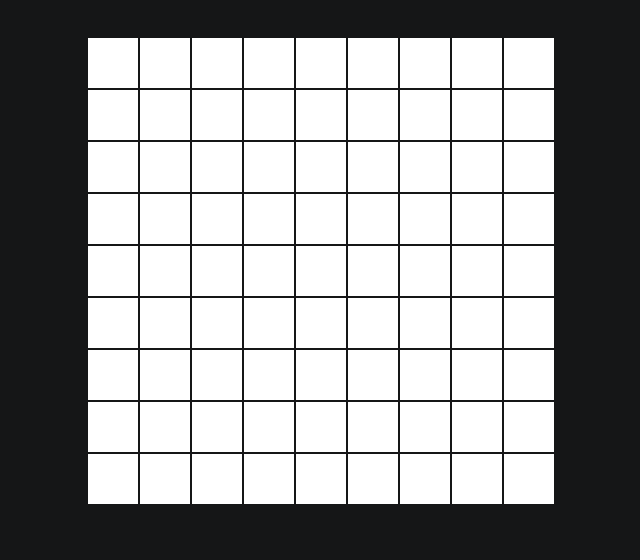
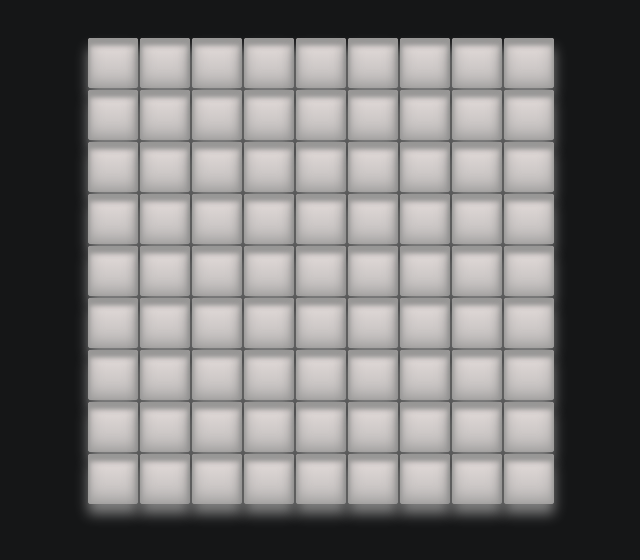
Before and after one commit to keddisa/minesweeper, a React (Create React App) app: page / in a window 1280 px wide. Shown: the top 560 px of the page, without its empty margins (327-967 px from the left). Built offline with nearby package versions, Linux system fonts and the light colour scheme.

Commit message:
style field buttons

```diff
--- a/src/components/Cell.js
+++ b/src/components/Cell.js
@@ -63,7 +63,7 @@ const Cell = ({ cellProps,
         }
     }
 
-    return(<div className="cell"    onClick={handleCellClick}
+    return(<div className={`cell ${cellProps.clicked ? '' : 'cell-unclicked'}`}    onClick={handleCellClick}
                                     onContextMenu={handleRightClick}
                                     onMouseDown={() => setStartLongPress(true)}
                                     onMouseUp={() => setStartLongPress(false)}
--- a/src/index.css
+++ b/src/index.css
@@ -17,7 +17,7 @@ html {
 body {
   font-family: "newpatagonia-normal", "newpatagonia-regular", sans-serif;
   background-color: #151617;
-  color: #e1b382;
+  color: #bdbab9;
   font-weight: 400;
   line-height: 1.7;
   padding: 3rem;
@@ -38,4 +38,9 @@ body {
 .cell {
   width: 5rem;
   height: 5rem;
-  background-color: white; }
+  border-radius: .3rem; }
+
+.cell-unclicked {
+  background: linear-gradient(-180deg, #e7dfdd 0%, #bdbab9 100%);
+  cursor: pointer;
+  box-shadow: 0 1rem 1.25rem 0 gray, 0 -0.25rem 1.5rem #989796 inset, 0 0.75rem 0.5rem #989796 inset, 0 0.25rem 0.5rem 0 #989796 inset; }
--- a/src/sass/_variables.scss
+++ b/src/sass/_variables.scss
@@ -1,8 +1,9 @@
 //Theme
 $color-background-primary: #2d545e;
 $color-background-secondary: #12343b;
-$color-primary: #e1b382;
-$color-secondary: #c89666;
+$color-primary-dark: #989796;
+$color-primary: #bdbab9;
+$color-secondary: #e7dfdd;
 $color-title-text: #c89666;
 $color-main-text: #c89666;
 $color-gray: #dddfd4;
--- a/src/sass/components/_cell.scss
+++ b/src/sass/components/_cell.scss
@@ -1,5 +1,14 @@
 .cell {
     width: 5rem;
     height: 5rem;
-    background-color: white;
+    border-radius: .3rem;
 }
+
+.cell-unclicked {
+    background: linear-gradient(-180deg, $color-secondary 0%, $color-primary 100%);
+    cursor: pointer;
+    box-shadow: 0 1rem 1.25rem 0 gray,
+							0 -0.25rem 1.5rem $color-primary-dark inset,
+							0 0.75rem 0.5rem $color-primary-dark inset,
+							0 0.25rem 0.5rem 0 $color-primary-dark inset;
+}
--- a/src/utils/LevelsEnum.js
+++ b/src/utils/LevelsEnum.js
@@ -3,5 +3,15 @@ export default Object.freeze({
         width: 9,
         height: 9,
         numberOfMines: 10
+    },
+    intermediate: {
+        width: 13,
+        height: 16,
+        numberOfMines: 40
+    },
+    expert: {
+        width: 16,
+        height: 30,
+        numberOfMines: 99
     }
 })
--- a/src/utils/Svgs.js
+++ b/src/utils/Svgs.js
@@ -4,7 +4,7 @@ export default Object.freeze({
     mine: <svg viewBox="-150 -150 809.696 809.696" style={{enableBackground: "new 0 0 509.696 509.696"}}>
         <g>
             <g>
-                <path d="M496.597,242.347l-28.843-7.595c-3.477-0.927-7.108-1.131-10.667-0.597c-3.667-28.623-13.571-56.092-29.013-80.469
+                <path fill="#FC495C" d="M496.597,242.347l-28.843-7.595c-3.477-0.927-7.108-1.131-10.667-0.597c-3.667-28.623-13.571-56.092-29.013-80.469
                     l24.661-41.813c5.717-9.643,3.413-15.275,0.512-18.261c-2.901-2.987-8.533-5.376-18.261,0l-38.229,21.76
                     c-32.88-31.507-75.417-51.017-120.747-55.381l-12.544-46.848C260.395,2.304,254.933,0,250.581,0
                     c-4.181,0-9.728,2.304-12.715,13.141l-12.971,47.957c-42.883,6.167-82.676,25.869-113.579,56.235L70.016,93.781
@@ -204,7 +204,7 @@ export default Object.freeze({
         </g>
         </svg>,
     7: <svg viewBox="-1000 -750 2918 2780" preserveAspectRatio="xMidYMid meet">
-        <g transform="translate(0.000000,1280.000000) scale(0.100000,-0.100000)" fill="#000000" stroke="none">
+        <g transform="translate(0.000000,1280.000000) scale(0.100000,-0.100000)" fill="#dddfd4" stroke="none">
         <path d="M770 12795 c0 -3 -79 -308 -176 -678 -96 -370 -270 -1033 -385 -1473
         l-209 -802 0 -111 0 -111 2440 0 c1498 0 2440 -4 2440 -9 0 -5 -192 -553 -426
         -1218 -552 -1567 -1073 -3044 -1534 -4353 -203 -577 -536 -1521 -739 -2097
```
